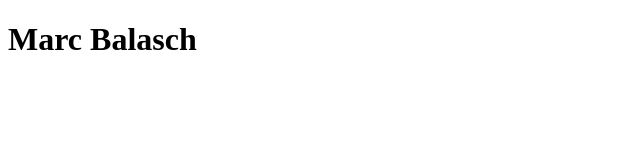
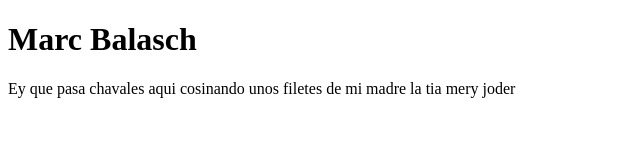
Before and after one commit to MarcBalasch/MarcBalasch.github.io, a plain HTML site: page index.html in a window 1280 px wide. Shown: the whole page, without its empty margins (0-640 px from the left). Drawn offline with Linux system fonts and the light colour scheme.

Commit message:
adding a phrase

```diff
--- a/index.html
+++ b/index.html
@@ -6,5 +6,6 @@
 </head>
 <body>
     <h1>Marc Balasch</h1>
+    <p>Ey que pasa chavales aqui cosinando unos filetes de mi madre la tia mery joder</p>
 </body>
 </html>
```
